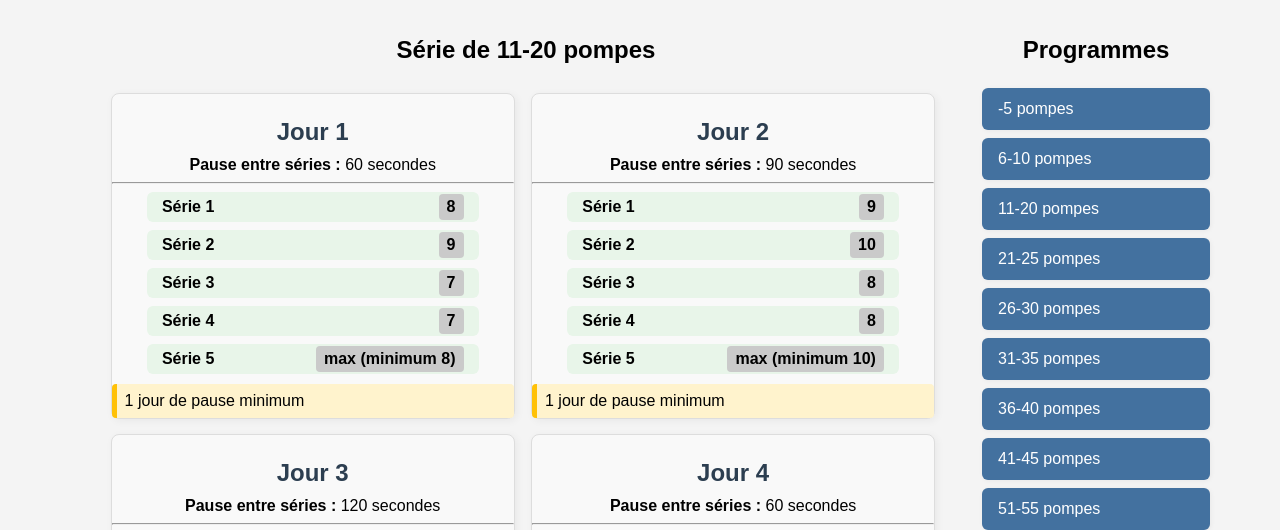
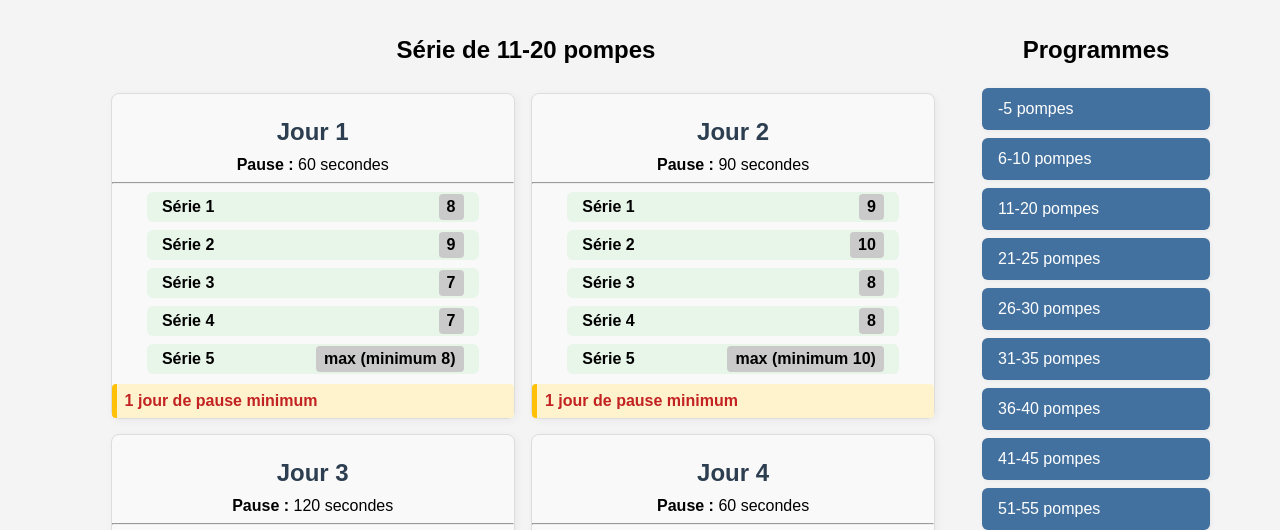
Before and after one commit to dimxpas/dimxplan, a plain HTML site: page free-programme.html in a window 1280 px wide. Both pictures are taken after a click on the item "11-20 pompes". Shown: the part 235-765 px from the top of the page. Drawn offline with Linux system fonts and the light colour scheme.

Commit message:
Lègères modifications css et textes série de pompes

```diff
--- a/src/css/style.css
+++ b/src/css/style.css
@@ -334,7 +334,8 @@ h3 {
     margin-top: 10px;
     border-left: 5px solid #ffc107;
     border-radius: 4px;
-    font-weight: 500;
+	color: #c22222;
+    font-weight: 600;
 }
 
 /* Listing programmes  */
--- a/src/js/global.js
+++ b/src/js/global.js
@@ -291,7 +291,7 @@ pumps_plan["11-20"].forEach(pump_plan => {
     pumps_plan_container_html = "";
     pumps_plan_container_html += `<div class="day-serie-col col-sm-6""><div class="day-serie">
         <h3>Jour ${pump_plan.day}</h3>
-        <p class="center-align"><strong>Pause entre séries :</strong> ${pump_plan.pause} secondes</p>
+        <p class="center-align"><strong>Pause :</strong> ${pump_plan.pause} secondes</p>
         <hr>`;
 
         // Affichage des séries
@@ -340,7 +340,7 @@ function changeProgram(name_program) {
         }
         pumps_plan_container_html += `<div class="day-serie">
             <h3>Jour ${pump_plan.day}</h3>
-            <p class="center-align"><strong>Pause entre séries :</strong> ${pump_plan.pause} secondes</p>
+            <p class="center-align"><strong>Pause :</strong> ${pump_plan.pause} secondes</p>
             <hr>`;
 
             // Affichage des séries
```
